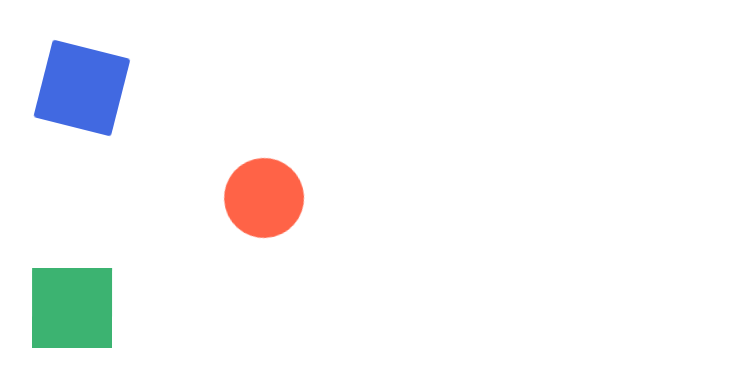
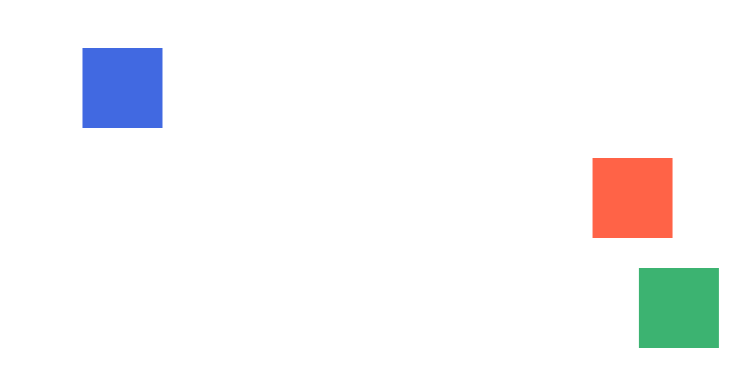
Before and after one commit to chadiboudaher/react, a React (Vite) app: page / in a window 1280 px wide. Shown: the top 386 px of the page, without its empty margins (16-766 px from the left). Built offline with nearby package versions, Linux system fonts and the light colour scheme.

Commit message:
experiment 02 — timelime basics

```diff
--- a/src/App.jsx
+++ b/src/App.jsx
@@ -1,9 +1,11 @@
 import GSAPBasics from "./experiments/01-gsap-basics";
+import Timelines from "./experiments/02-timelines";
 
 function App() {
   return (
     <>
-      <GSAPBasics />
+      {/* <GSAPBasics /> */}
+      <Timelines />
     </>
   );
 }
--- /dev/null
+++ b/src/experiments/02-timelines.jsx
@@ -0,0 +1,59 @@
+import { useGSAP } from "@gsap/react";
+import gsap from "gsap";
+
+export default function Timelines() {
+  useGSAP(() => {
+    const tl = gsap.timeline();
+
+    tl.to(
+      ".box-1",
+      {
+        x: 644,
+        repeat: -1,
+        yoyo: true,
+      },
+      "",
+    )
+      .to(
+        ".box-2",
+        {
+          x: 644,
+          yoyo: true,
+          repeat: -1,
+        },
+        "-=0.2",
+      )
+      .to(
+        ".box-3",
+        {
+          x: 644,
+          yoyo: true,
+          repeat: -1,
+        },
+        "-=0.2",
+      );
+  });
+  return (
+    <div
+      style={{
+        padding: "40px",
+        display: "flex",
+        flexDirection: "column",
+        gap: "30px",
+      }}
+    >
+      <div
+        className="box-1"
+        style={{ width: 80, height: 80, background: "royalblue" }}
+      />
+      <div
+        className="box-2"
+        style={{ width: 80, height: 80, background: "tomato" }}
+      />
+      <div
+        className="box-3"
+        style={{ width: 80, height: 80, background: "mediumseagreen" }}
+      />
+    </div>
+  );
+}
```
